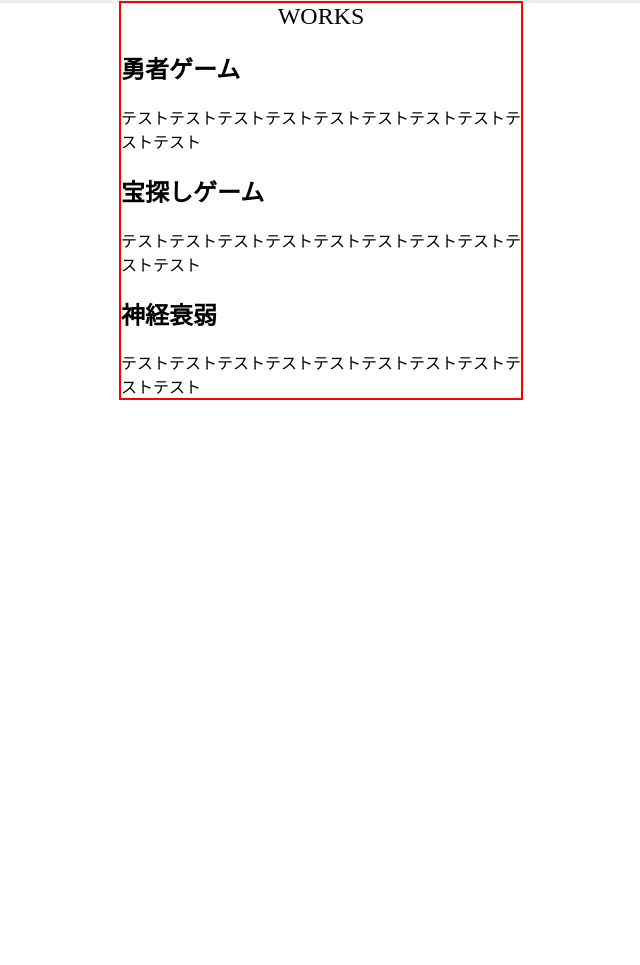
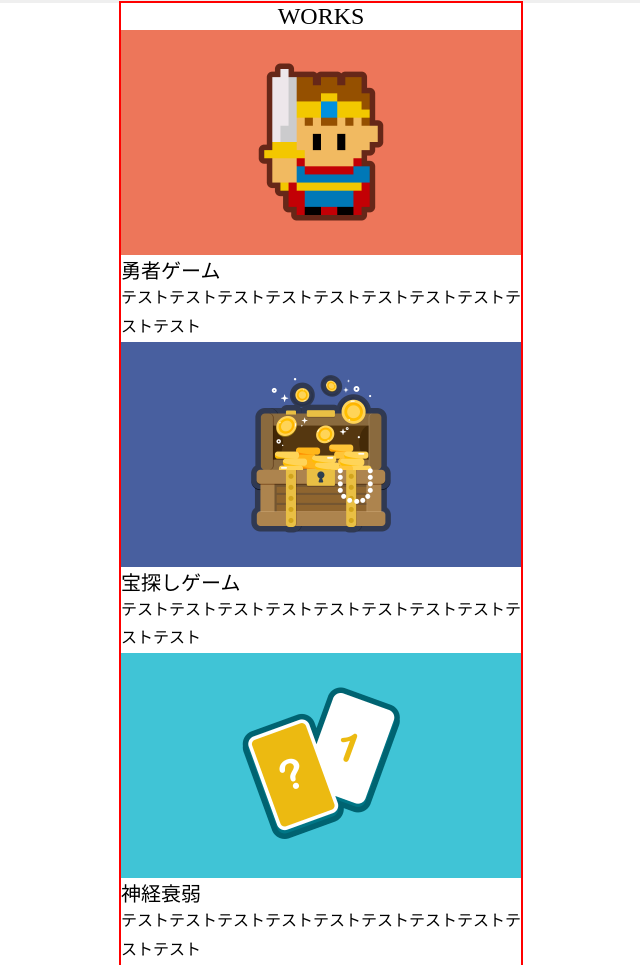
Before and after one commit to nobuyuki-k/css_practice, a plain HTML site: page index.html in a window 1280 px wide. Shown: the part 181-1146 px from the top of the page, without its empty margins (319-959 px from the left). Before the commit the page ends 800 px from the top, so only its background shows below. Drawn offline with Linux system fonts and the light colour scheme.

Commit message:
コミット２回目

```diff
--- a/css/style.css
+++ b/css/style.css
@@ -7,6 +7,7 @@ img {
 }
 
 h1,
+h2,
 p {
   margin: 0;
 }
@@ -58,3 +59,12 @@ main h1 {
   font-weight: normal;
   text-align: center;
 }
+
+main h2 {
+  font-weight: normal;
+  font-size: 20px;
+}
+
+main p {
+  line-height: 1.8;
+}
--- a/index.html
+++ b/index.html
@@ -49,15 +49,30 @@
     <div class="container">
       <h1>WORKS</h1>
       <section>
-        <h2>勇者ゲーム</h2>
+        <img
+          src="img/work1.png"
+          alt="勇者ゲーム"
+          width="400"
+          height="225">
+          <h2>勇者ゲーム</h2>
         <p>テストテストテストテストテストテストテストテストテストテスト</p>
       </section>
       <section>
-        <h2>宝探しゲーム</h2>
+        <img
+          src="img/work2.png"
+          alt="宝探しゲーム"
+          width="400"
+          height="225">
+          <h2>宝探しゲーム</h2>
         <p>テストテストテストテストテストテストテストテストテストテスト</p>
       </section>
       <section>
-        <h2>神経衰弱</h2>
+        <img
+          src="img/work3.png"
+          alt="神経衰弱"
+          width="400"
+          height="225">
+          <h2>神経衰弱</h2>
         <p>テストテストテストテストテストテストテストテストテストテスト</p>
       </section>
     </div>
```
Also changed, not shown: 1 other file.
